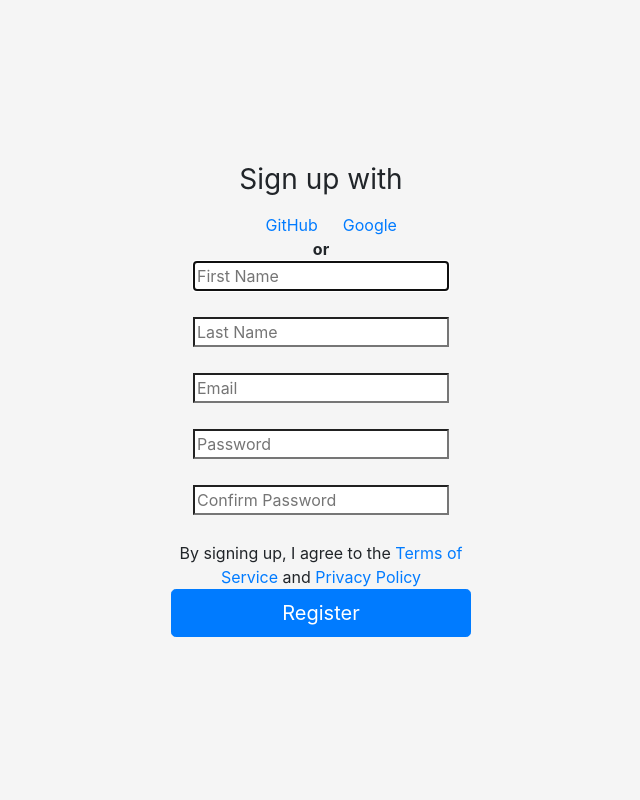
After one commit to ikhomutov/django-shmango, a Django app: template shmango/apps/users/templates/users/signup.html in a window 1280 px wide. The commit adds this page. Shown: the whole page, without its empty margins (319-959 px from the left). Run offline with Django 3.2, Linux system fonts and the light colour scheme; the template is opened without the code that fills it: values that come from a table or form of the project are taken from there, others are empty; parts of the project's set-up code (start-up, migrations or seed data) failed here and were passed over; some libraries are stand-ins or nearby versions.

Commit message:
Added templates and views for signup/login/logout

```diff
--- a/shmango/apps/profiles/models.py
+++ b/shmango/apps/profiles/models.py
@@ -11,6 +11,7 @@ class Profile(models.Model):
         choices=constants.GENDERS,
         default=constants.GENDER_NONE,
     )
+    subscribed = models.BooleanField(default=False)
 
     def get_full_name(self):
         return '{} {}'.format(self.last_name, self.first_name)
--- /dev/null
+++ b/shmango/apps/users/forms.py
@@ -0,0 +1,107 @@
+from django import forms
+from django.contrib.auth import authenticate
+from django.contrib.auth.forms import UserCreationForm
+
+from .models import User
+
+
+class SignupForm(UserCreationForm):
+    first_name = forms.CharField(
+        widget=forms.TextInput(
+            attrs={'placeholder': 'First Name', 'autofocus': 'autofocus'}
+        )
+    )
+    last_name = forms.CharField(
+        widget=forms.TextInput(
+            attrs={'placeholder': 'Last Name', 'autofocus': 'autofocus'}
+        )
+    )
+    email = forms.EmailField(
+        required=True,
+        widget=forms.TextInput(attrs={'type': 'email', 'placeholder': 'Email'})
+    )
+    password1 = forms.CharField(
+        strip=False,
+        widget=forms.PasswordInput(attrs={'placeholder': 'Password'}),
+    )
+    password2 = forms.CharField(
+        strip=False,
+        widget=forms.PasswordInput(attrs={'placeholder': 'Confirm Password'}),
+    )
+
+    class Meta:
+        model = User
+        fields = (
+            'first_name',
+            'last_name',
+            'email',
+            'password1',
+            'password2',
+        )
+
+
+class LoginForm(forms.Form):
+    email = forms.EmailField(
+        label='Email',
+        widget=forms.TextInput(attrs={'type': 'email', 'placeholder': 'Email'})
+    )
+    password = forms.CharField(
+        label="Password",
+        strip=False,
+        widget=forms.PasswordInput(attrs={'placeholder': 'Password'}),
+    )
+
+    error_messages = {
+        'invalid_login':
+            'Please enter a correct email and password. Note that both '
+            'fields may be case-sensitive.'
+        ,
+        'inactive': 'This account is inactive.',
+    }
+
+    def __init__(self, request=None, *args, **kwargs):
+        """
+        The 'request' parameter is set for custom auth use by subclasses.
+        The form data comes in via the standard 'data' kwarg.
+        """
+        self.request = request
+        self.user_cache = None
+        super().__init__(*args, **kwargs)
+
+    def clean(self):
+        email = self.cleaned_data.get('email')
+        password = self.cleaned_data.get('password')
+
+        if email is not None and password:
+            self.user_cache = authenticate(
+                self.request, email=email, password=password)
+            if self.user_cache is None:
+                raise self.get_invalid_login_error()
+            else:
+                self.confirm_login_allowed(self.user_cache)
+
+        return self.cleaned_data
+
+    def confirm_login_allowed(self, user):
+        """
+        Controls whether the given User may log in. This is a policy setting,
+        independent of end-user authentication. This default behavior is to
+        allow login by active users, and reject login by inactive users.
+
+        If the given user cannot log in, this method should raise a
+        ``forms.ValidationError``.
+
+        If the given user may log in, this method should return None.
+        """
+        if not user.is_active:
+            raise forms.ValidationError(
+                self.error_messages['inactive'], code='inactive',
+            )
+
+    def get_user(self):
+        return self.user_cache
+
+    def get_invalid_login_error(self):
+        return forms.ValidationError(
+            self.error_messages['invalid_login'], code='invalid_login',
+        )
--- /dev/null
+++ b/shmango/apps/users/templates/users/signup.html
@@ -0,0 +1,41 @@
+{% extends 'base.html' %}
+{% block title %}{{ block.super }} - Sign Up{% endblock %}
+{% block content %}
+  <form class="form-custom" method="post" action="{% url 'users:signup' %}">
+    <h1 class="h3 mb-3 font-weight-normal">Sign up with</h1>
+      <div class="social-btn text-center">
+        <a href="{% url 'social:begin' 'github' %}"><i class="fa fa-github"></i> GitHub</a>
+        <a href="{% url 'social:begin' 'google' %}"><i class="fa fa-google"></i> Google</a>
+      </div>
+      <div class="or-seperator"><b>or</b></div>
+      {% csrf_token %}
+      {% for field in form %}
+        <div class="form-group">
+          {{ field }}
+          {% if field.name == 'subscribed' %}<label for="id_{{ field.name }}">{{ field.label }}</label>{% endif %}
+        </div>
+      {% endfor %}
+    <div class="text-center">
+      By signing up, I agree to the <a href="{% url 'terms' %}">Terms of Service</a>
+      and <a href="{% url 'privacy' %}">Privacy Policy</a>
+    </div>
+    <button class="btn btn-lg btn-primary btn-block" type="submit">Register</button>
+  </form>
+{% endblock %}
+		<h2>Create an Account</h2>
+        <div class="form-group">
+        	<input type="text" class="form-control input-lg" name="username" placeholder="Username" required="required">
+        </div>
+      <div class="form-group">
+        	<input type="email" class="form-control input-lg" name="email" placeholder="Email Address" required="required">
+        </div>
+		<div class="form-group">
+            <input type="password" class="form-control input-lg" name="password" placeholder="Password" required="required">
+        </div>
+		<div class="form-group">
+            <input type="password" class="form-control input-lg" name="confirm_password" placeholder="Confirm Password" required="required">
+        </div>
+        <div class="form-group">
+            <button type="submit" class="btn btn-success btn-lg btn-block signup-btn">Sign Up</button>
+        </div>
+    </form>
--- a/shmango/apps/users/urls.py
+++ b/shmango/apps/users/urls.py
@@ -2,8 +2,10 @@ from django.conf.urls import url
 
 from .views import login_view
 from .views import logout_view
+from .views import signup_view
 
 urlpatterns = [
     url('login/', login_view, name='login'),
     url('logout/', logout_view, name='logout'),
+    url('signup/', signup_view, name='signup'),
 ]
--- /dev/null
+++ b/shmango/static/custom.css
@@ -0,0 +1,44 @@
+html,
+body {
+  height: 100%;
+}
+
+body {
+  display: -ms-flexbox;
+  display: -webkit-box;
+  display: flex;
+  -ms-flex-align: center;
+  -ms-flex-pack: center;
+  -webkit-box-align: center;
+  align-items: center;
+  -webkit-box-pack: center;
+  justify-content: center;
+  padding-top: 40px;
+  padding-bottom: 40px;
+  background-color: #f5f5f5;
+}
+
+.form-custom {
+  width: 100%;
+  max-width: 330px;
+  padding: 15px;
+  margin: 0 auto;
+}
+.form-custom .checkbox {
+  font-weight: 400;
+}
+.form-custom .form-control {
+  position: relative;
+  box-sizing: border-box;
+  height: auto;
+  padding: 10px;
+  font-size: 16px;
+}
+.form-custom .form-control:focus {
+  z-index: 2;
+}
+.form-custom input {
+  margin-bottom: 10px;
+  border-bottom-right-radius: 0;
+  border-bottom-left-radius: 0;
+}
--- a/shmango/templates/base.html
+++ b/shmango/templates/base.html
@@ -15,6 +15,11 @@
 </head>
 
 <body class="text-center">
+{% if messages %}
+    {% for message in messages %}
+        <div class="alert {% if message.tags %}alert-{{ message.tags }}{% endif %}">{{ message }}</div>
+    {% endfor %}
+{% endif %}
 {% block content %}{% endblock %}
 
 <script src="https://code.jquery.com/jquery-3.3.1.slim.min.js" integrity="sha384-q8i/X+965DzO0rT7abK41JStQIAqVgRVzpbzo5smXKp4YfRvH+8abtTE1Pi6jizo" crossorigin="anonymous"></script>
--- a/shmango/urls.py
+++ b/shmango/urls.py
@@ -2,9 +2,27 @@ from django.conf import settings
 from django.conf.urls import include
 from django.conf.urls import url
 from django.contrib import admin
+from django.views.generic.base import TemplateView
 
 urlpatterns = [
     url(settings.ADMIN_URL, admin.site.urls),
+    url(r'^oauth/', include('social_django.urls', namespace='social')),
+    url(
+        r'^terms/$',
+        TemplateView.as_view(template_name='pages/terms.html'),
+        name='terms'
+    ),
+    url(
+        r'^privacy/$',
+        TemplateView.as_view(template_name='pages/privacy.html'),
+        name='privacy'
+    ),
+    url(
+        r'^about/$',
+        TemplateView.as_view(template_name='pages/about.html'),
+        name='about'
+    ),
+    url('', include(('users.urls', 'users'), namespace='users')),
 ]
 
 if settings.DEBUG:
```
Also changed, not shown: shmango/apps/users/templates/users/index.html (added, +11 -0 lines), shmango/apps/users/templates/users/login.html (added, +16 -0 lines), shmango/apps/users/templates/users/logout.html (added, +8 -0 lines), shmango/apps/users/views.py (+29 -1 lines), shmango/templates/pages/about.html (+1 -10 lines), shmango/templates/pages/privacy.html (+1 -10 lines), shmango/templates/pages/tos.html (+1 -10 lines).
